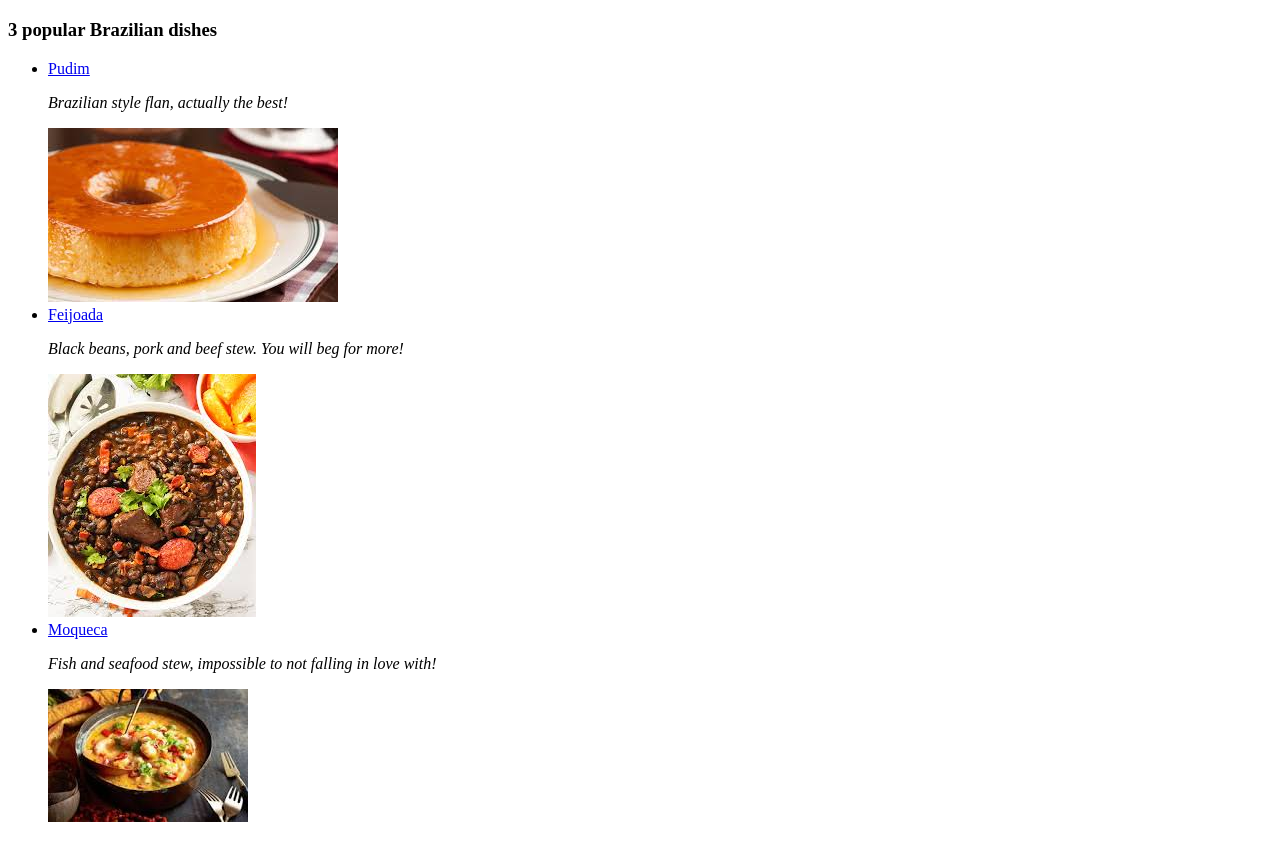
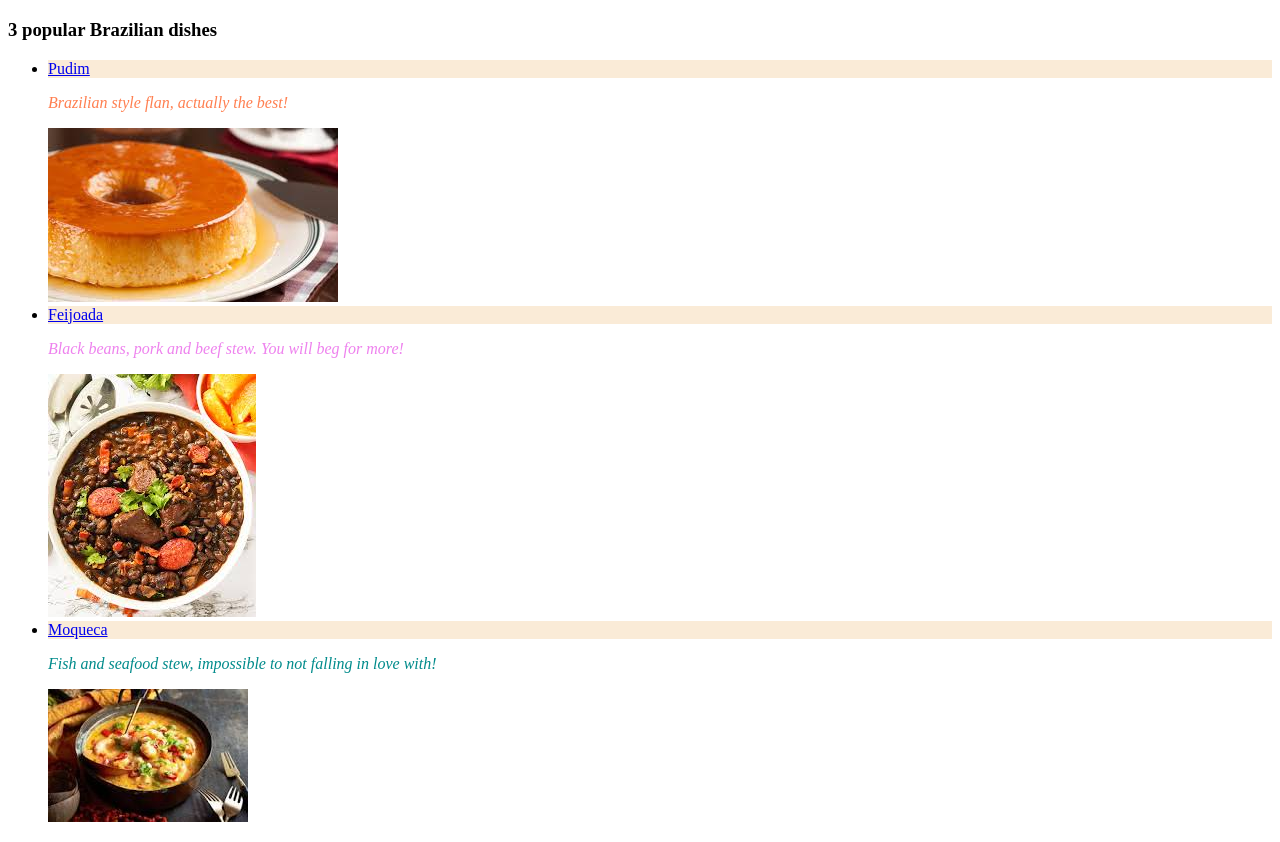
Before and after one commit to mitchaan/odin-recipes, a plain HTML site: page index.html in a window 1280 px wide. Shown: the part 61-903 px from the top of the page. Drawn offline with Linux system fonts and the light colour scheme.

Commit message:
star add CSS

```diff
--- a/index.html
+++ b/index.html
@@ -2,6 +2,18 @@
 <html lang="en">
     <head>
         <meta charset="UTF-8">
+        <style>
+            div {
+                color: purple;
+                background-color: grey;
+            }
+            #p1 {color: coral; }
+            #p2 {color:violet}
+            #p3 {color:darkcyan}
+            #li1 {background-color:antiquewhite;}
+            #li2 {background-color: antiquewhite;}
+            #li3 {background-color: antiquewhite;}
+        </style>
     </head>
     <body>
         <h1>
@@ -9,14 +21,14 @@
         </h1>
         <h3>3 popular Brazilian dishes</h2>
         <ul>
-       <li><a href="recipes/pudim.html">Pudim</a> </li>
-        <p><em>Brazilian style flan, actually the best!</p></em>
+       <li id="li1"><a href="recipes/pudim.html">Pudim</a> </li>
+        <p id="p1"><em>Brazilian style flan, actually the best!</p></em>
        <img src="recipes/img/fotopudim.jpeg">
-       <li><a href="recipes/feijoada.html">Feijoada</a></li>
-       <p><em>Black beans, pork and beef stew. You will beg for more! </p></em>
+       <li id="li2"><a href="recipes/feijoada.html">Feijoada</a></li>
+       <p id="p2"><em>Black beans, pork and beef stew. You will beg for more! </p></em>
        <img src="recipes/img/fotofeijoada.jpeg">
-       <li><a href="recipes/moqueca.html">Moqueca</a></li>
-       <p><em>Fish and seafood stew, impossible to not falling in love with!</p></em>
+       <li id="li3"><a href="recipes/moqueca.html">Moqueca</a></li>
+       <p id="p3"><em>Fish and seafood stew, impossible to not falling in love with!</p></em>
        <img src="recipes/img/fotomoqueca.jpeg">
      </ul>
     </body>
```
